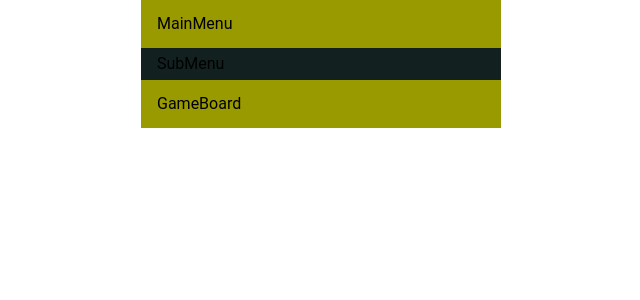
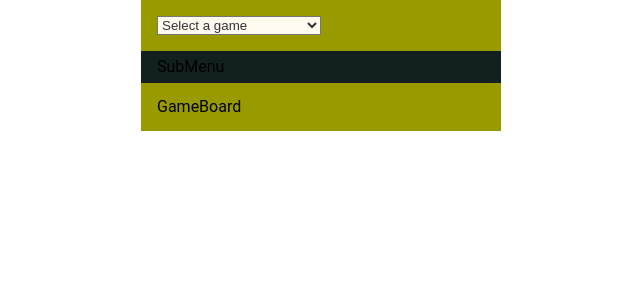
Before and after one commit to deborahsalves/mlmw, a React (Create React App) app: page / in a window 1280 px wide. Shown: the top 300 px of the page, without its empty margins (319-959 px from the left). Built offline with nearby package versions, Linux system fonts and the light colour scheme.

Commit message:
Create SelectGame component and let parente MainMenu grab its value

```diff
--- a/src/Components/MainMenu/MainMenu.js
+++ b/src/Components/MainMenu/MainMenu.js
@@ -1,10 +1,18 @@
-import React from "react";
+import React, {useState} from "react";
 import './MainMenu.css';
+import { SelectGame } from '../SelectGame/SelectGame';
 
 export const MainMenu = () => {
+    const [selectedGame, setSelectedGame] = useState("");
+
+    const handleSelect = (e) => {
+        const selectedGame = e.target.value;
+        setSelectedGame(selectedGame);
+    }
+
     return(
         <nav className="main-menu">
-            MainMenu
+            <SelectGame handleSelect={handleSelect}/>
         </nav>
     )
 }
--- /dev/null
+++ b/src/Components/SelectGame/SelectGame.css
@@ -0,0 +1,6 @@
+.select-game{
+    display: inline-flex;
+    width: 50%;
+    color: var(--dark-gray);
+    background-color: var(--floral-white);
+}
--- /dev/null
+++ b/src/Components/SelectGame/SelectGame.js
@@ -0,0 +1,26 @@
+import React from "react";
+import './SelectGame.css';
+
+const gameOptions = [
+    {
+        name: 'tic-tac-toe',
+        value: 'tic-tac-toe',
+        label: 'Tic-tac-toe'
+    },
+    {
+        name: 'memory-game',
+        value: 'memory-game',
+        label: 'Memory game'
+    }
+]
+
+export const SelectGame = ( {handleSelect} ) => {
+    return(
+        <select className="select-game" defaultValue="" onChange={handleSelect}>
+            <option name="default" value="default">Select a game</option>
+            {gameOptions.map((option) => (
+                <option name={option.name} key={option.name} value={option.value}>{option.label}</option>
+            ))}
+        </select>
+    )
+}
--- a/src/styles/colours.css
+++ b/src/styles/colours.css
@@ -3,4 +3,5 @@
     --dark-gray: #333333;
     --blueish-gray: #132020;
     --yellowish-olive: #999900;
+    --floral-white: #FFFAF0;
 }
```
